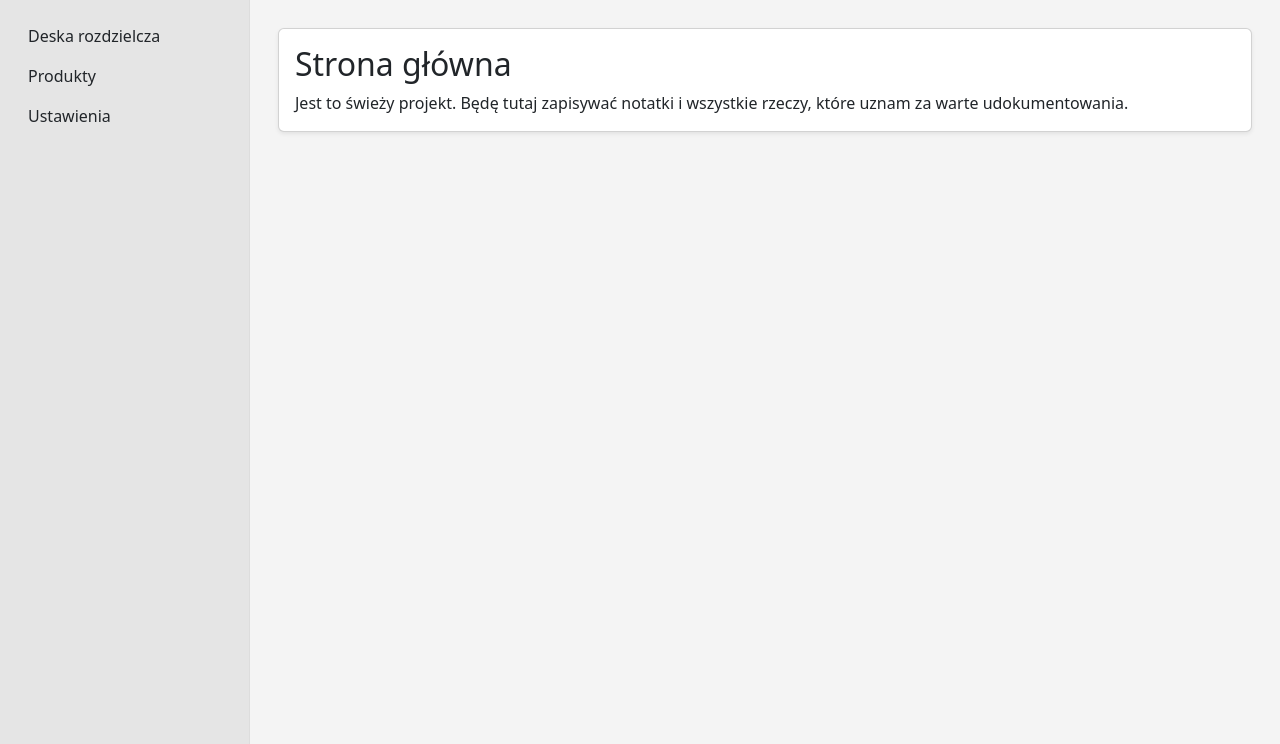
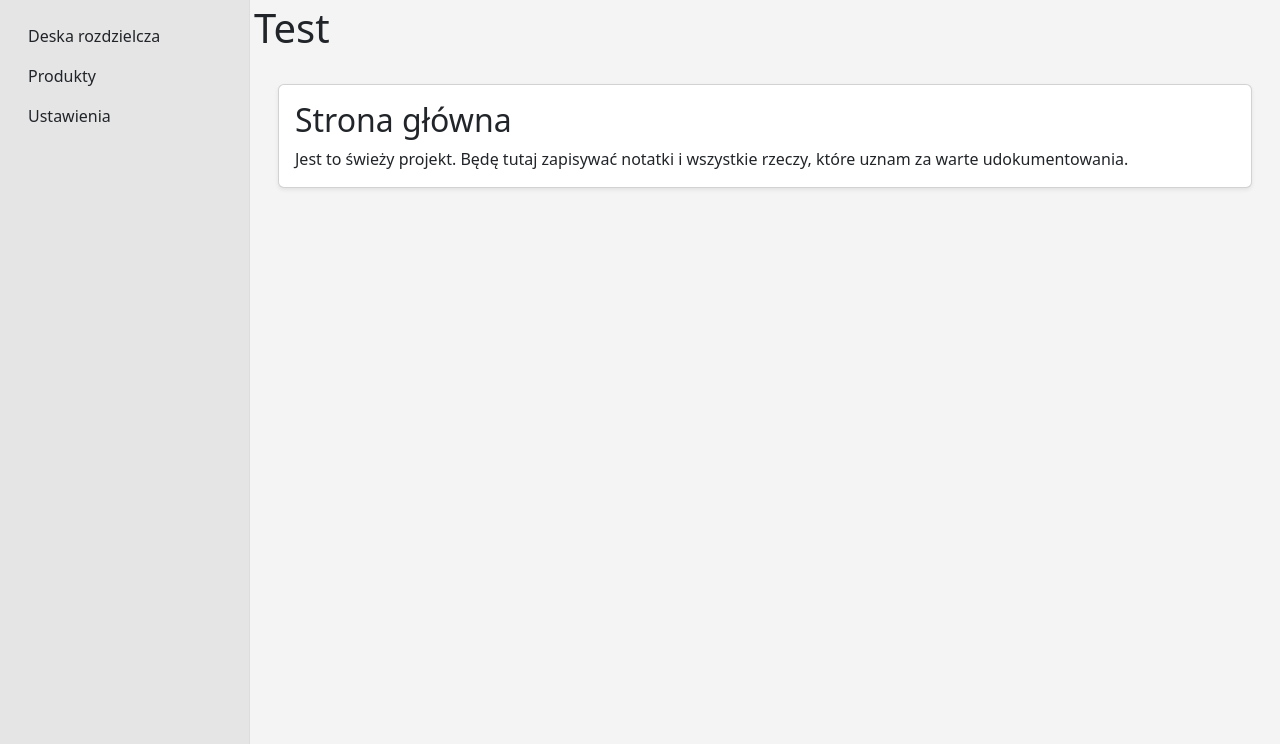
Before and after one commit to lpasiak/pancernik-pim, a Django app: page / in a window 1280 px wide. Shown: the part 56-800 px from the top of the page. Run offline with Django 5.2, Linux system fonts and the light colour scheme.

Commit message:
Added test

```diff
--- a/templates/base.html
+++ b/templates/base.html
@@ -44,6 +44,7 @@
 
     <!-- Main Content -->
     <main class="main-content flex-fill p-1">
+        <h1>Test</h1>
         {% block content %}
 
         {% endblock %}
```
